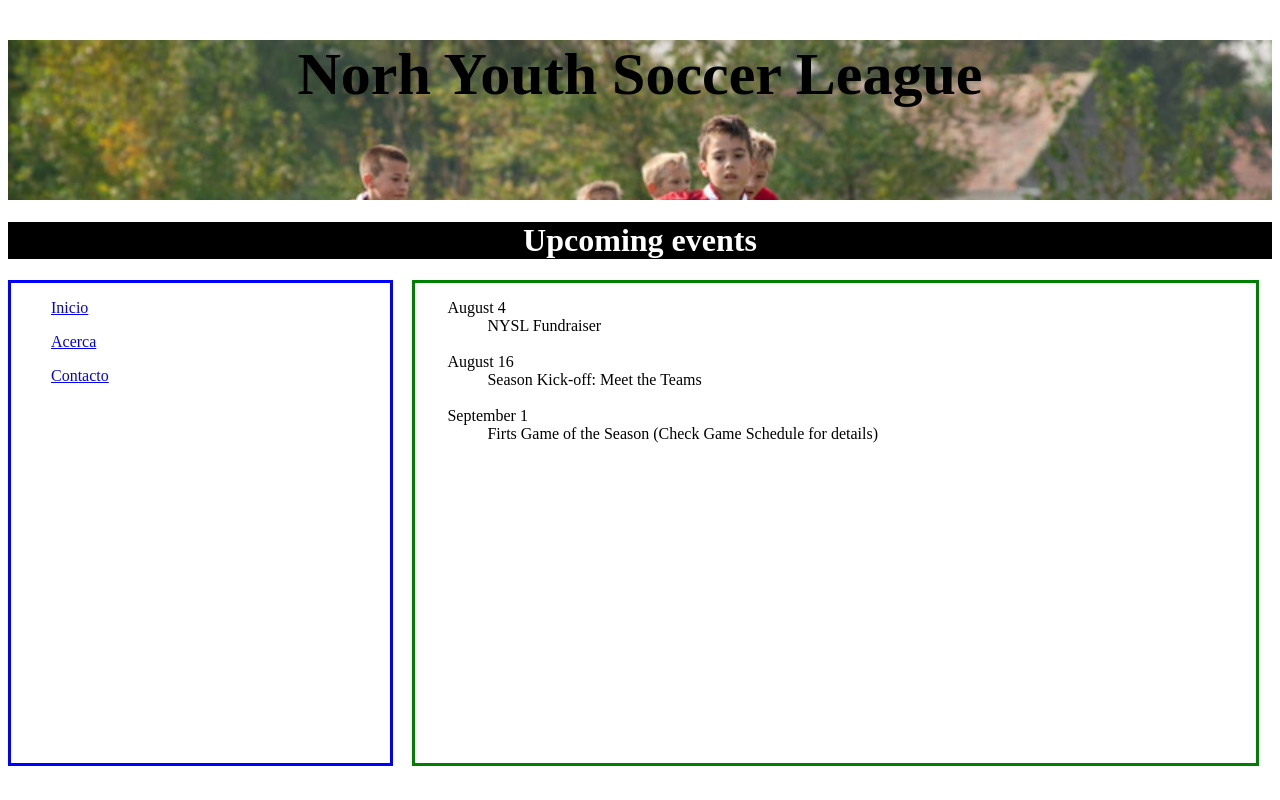
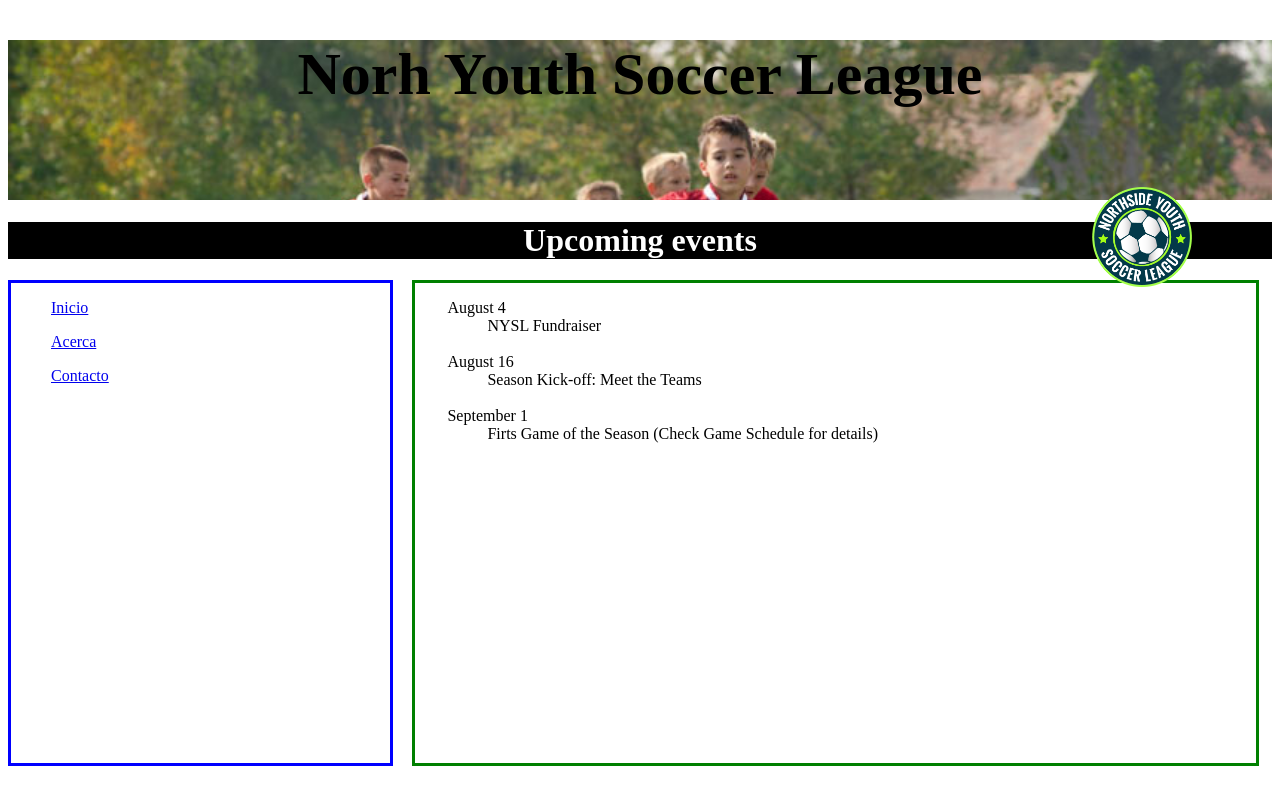
Before and after one commit to dparedes17/proyect.github.io, a plain HTML site: page Index.html in a window 1280 px wide. Drawn offline with Linux system fonts and the light colour scheme.

Commit message:
:tada: Logo over

```diff
--- a/Index.html
+++ b/Index.html
@@ -13,7 +13,10 @@
         <h1 class="title-main">Norh Youth Soccer League</h1>
       </div>
     </header>
-    <h1 class="title">Upcoming events</h1>
+    <div class="wrapper">
+      <h1 class="title">Upcoming events</h1>
+      <img class="logo" src="./images/nysl_logo.png" />
+    </div>
     <div class="main">
       <div class="left">
         <dl>
--- a/styles/nysl.css
+++ b/styles/nysl.css
@@ -45,3 +45,18 @@
   height: 30em;
   border: 3px solid green;
 }
+
+.wrapper {
+  position: relative;
+  margin: 0 auto;
+}
+
+.logo {
+  height: 100px;
+  width: 100px;
+  float: right;
+  position: absolute;
+  right: 80px;
+  top: -35px;
+  z-index: 1000;
+}
```
